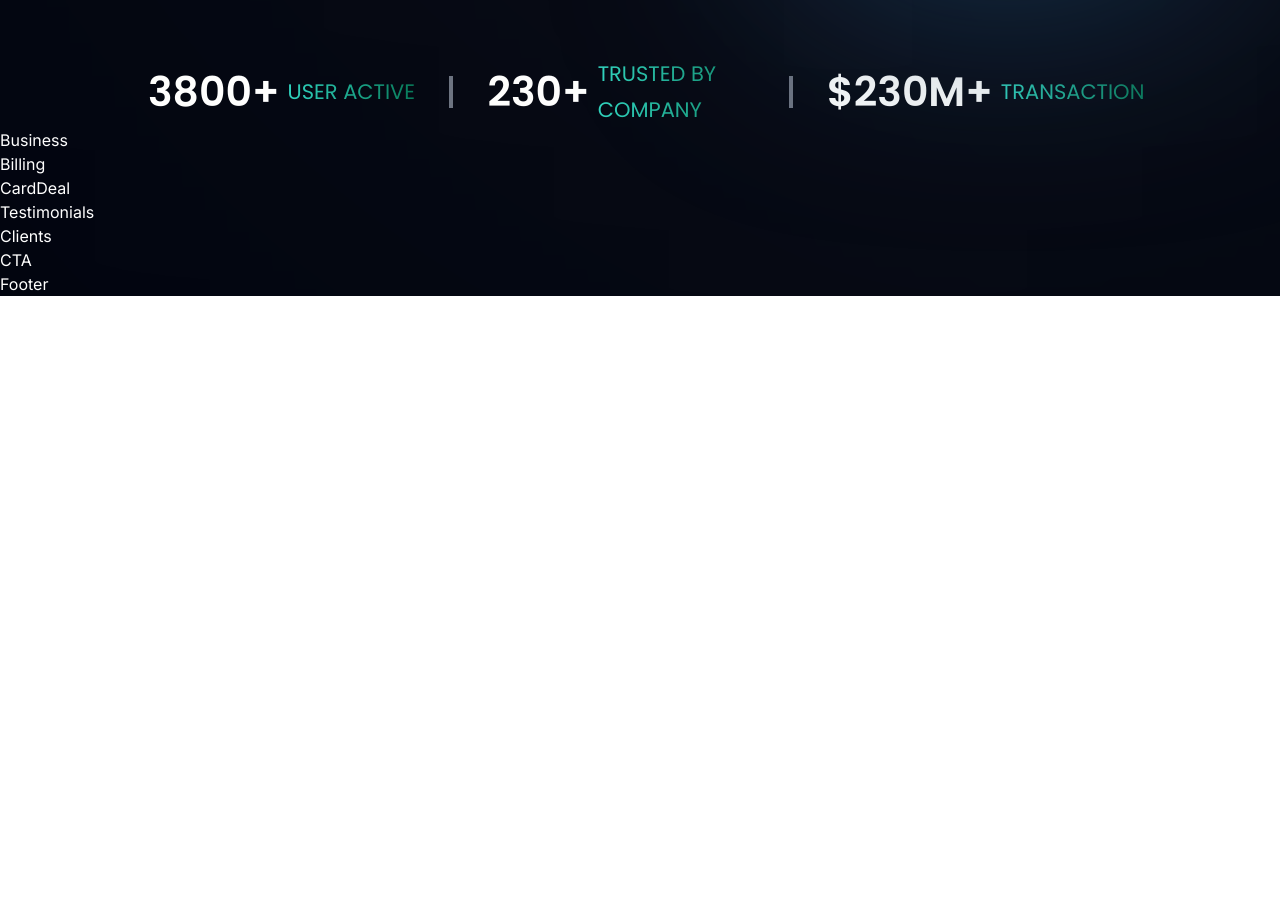
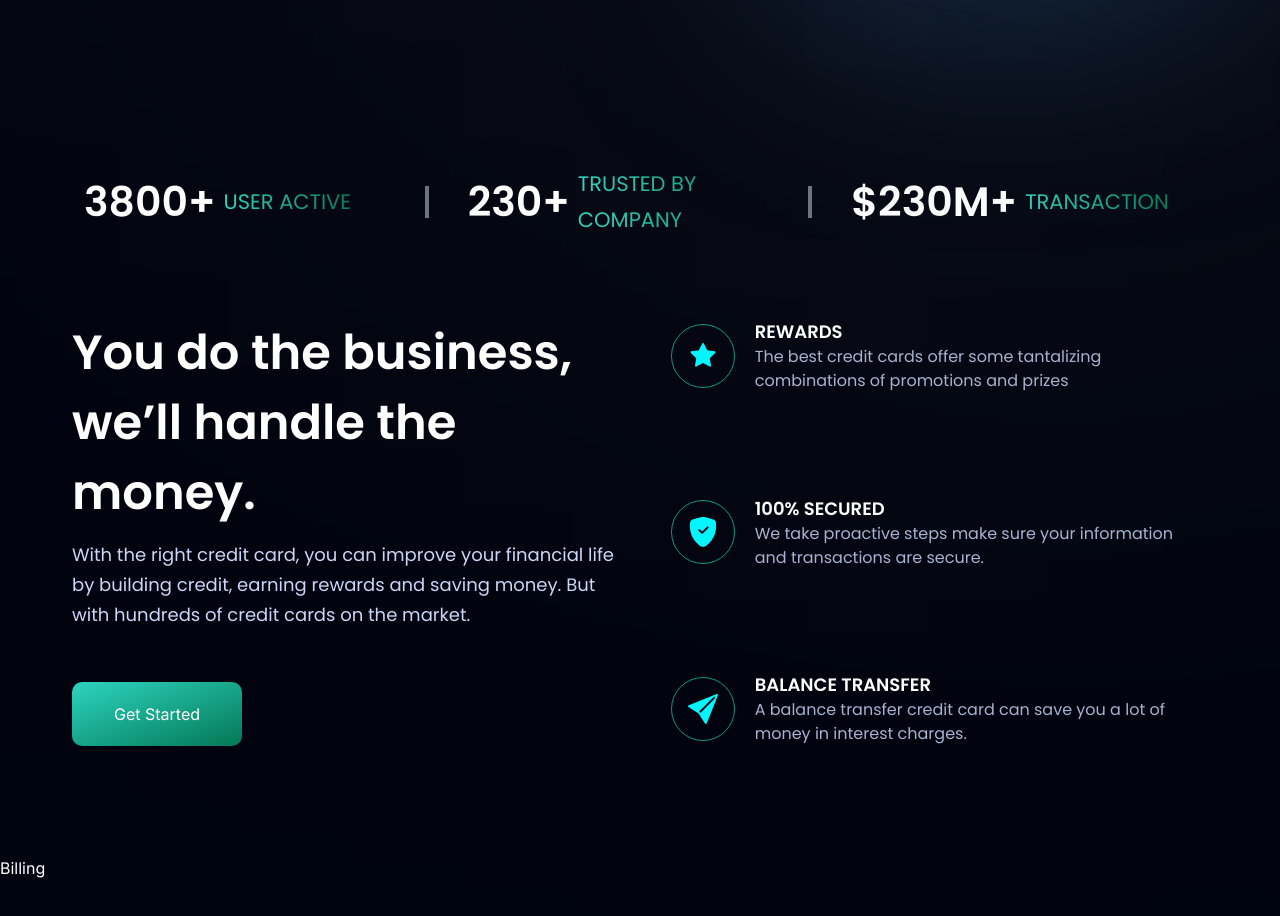
Before and after one commit to solo21-12/chapa, a Next.js app: page / in a window 1280 px wide. Shown: the part 760-1676 px from the top of the page. Before the commit the page ends 1056 px from the top, so only its background shows below. Built offline with nearby package versions, Linux system fonts and the light colour scheme.

Commit message:
business  section

```diff
--- a/app/page.tsx
+++ b/app/page.tsx
@@ -19,15 +19,17 @@ export default function Home() {
   const [toggle, setToggle] = useState<boolean>(false);
 
   return (
-    <main className=" bg-primary w-full overflow-hidden min-h-screen text-white">
+    <main className=" bg-primary w-full overflow-hidden min-h-screen text-white snap-y snap-mandatory overflow-y-auto">
       <Section
         children={<Navbar toggle={toggle} setToggle={setToggle} />}
         id="navbar"
       />
-      <div className={`${toggle ? "hidden" : " block"}`}>
+      <div className={`${toggle ? "hidden" : " block snap-y snap-mandatory"}`}>
         <Section children={<Hero />} id="hero" />
-        <Section children={<Stats />} id="stats" />
-        <Section children={<Business />} id="busines" />
+        <div className=" h-screen flex flex-col justify-center  align-middle  snap-center snap-mandatory">
+          <Section children={<Stats />} id="stats" />
+          <Section children={<Business />} id="busines" />
+        </div>
         <Section children={<Billing />} id="billing" />
         <Section children={<CardDeal />} id="carddeal" />
         <Section children={<Testimonials />} id="testimoal" />
--- a/components/Billing.tsx
+++ b/components/Billing.tsx
@@ -4,6 +4,6 @@ type Props = {}
 
 export default function Billing({}: Props) {
   return (
-    <div>Billing</div>
+    <div className=' h-screen'>Billing</div>
   )
 }
--- a/components/Business.tsx
+++ b/components/Business.tsx
@@ -1,9 +1,54 @@
-import React from 'react'
-
-type Props = {}
-
+import React from "react";
+import GetStartedCircular from "./button/GetStartedCircular";
+import { AiFillStar } from "react-icons/ai";
+import { BsShieldFillCheck, BsFillSendFill } from "react-icons/bs";
+import BusinessCard from "./card/businessCard";
+type Props = {};
+const list = [
+  {
+    icon: <AiFillStar />,
+    title: "Rewards",
+    sunTitle:
+      "The best credit cards offer some tantalizing combinations of promotions and prizes",
+  },
+  {
+    icon: <BsShieldFillCheck />,
+    title: "100% secured",
+    sunTitle:
+      "We take proactive steps make sure your information and transactions are secure.",
+  },
+  {
+    icon: <BsFillSendFill />,
+    title: "Balance Transfer",
+    sunTitle:
+      "A balance transfer credit card can save you a lot of money in interest charges.",
+  },
+];
 export default function Business({}: Props) {
   return (
-    <div>Business</div>
-  )
+    <div className=" flex md:flex-row flex-col px-2 w-[90%] mx-auto mt-20 justify-between">
+      <div className=" md:w-[48%] flex flex-col gap-3">
+        <h1 className=" font-poppins text-[28px] ss:text-[43px] md:text-[48px] font-semibold leading-[40px] md:leading-[70px]">
+          You do the business, <br />
+          we’ll handle the money.
+        </h1>
+        <p className=" font-poppins text-LightestSlate text-[14px] md:text-[18px] font-normal leading-[30px] max-w-[570px]">
+          With the right credit card, you can improve your financial life by
+          building credit, earning rewards and saving money. But with hundreds
+          of credit cards on the market.
+        </p>
+        <GetStartedCircular />
+
+      </div>
+      <div className=" md:w-[48%] mt-3 md:mt-0 flex flex-col gap-5 justify-between">
+        {list.map((item, i) => (
+          <BusinessCard
+            icon={item.icon}
+            title={item.title}
+            subTitle={item.sunTitle}
+          />
+        ))}
+      </div>
+    </div>
+  );
 }
--- a/components/Hero.tsx
+++ b/components/Hero.tsx
@@ -21,7 +21,7 @@ export default function Hero({}: Props) {
         duration: 2,
         type: "tween",
       }}
-      className={`flex md:flex-row flex-col md:justify-between ${styles.paddingY} md:w-[90%] mx-auto h-[92vh] md:px-12 px-10`}
+      className={`flex md:flex-row flex-col md:justify-between ${styles.paddingY} md:w-[90%] mx-auto h-[92vh] md:px-12 px-10 gap-5`}
     >
       <div className={` flex-col xl:px-0 lg:px-16 ${styles.flexStart} `}>
         <motion.div
--- a/components/Stats.tsx
+++ b/components/Stats.tsx
@@ -24,7 +24,7 @@ const list: List[] = [
 export default function Stats({}: Props) {
   return (
     <div>
-      <div className=" ss:mt-[100px] md:mt-0 flex w-[100%] px-5 md:w-[80%] mx-auto justify-between">
+      <div className=" ss:mt-[100px] md:mt-0 flex w-[100%] px-5 md:w-[90%] mx-auto justify-between">
         {list.map((item, i) => (
           <div
             key={i}
--- /dev/null
+++ b/components/button/GetStartedCircular.tsx
@@ -0,0 +1,11 @@
+import React from "react";
+
+type Props = {};
+
+export default function GetStartedCircular({}: Props) {
+  return (
+    <button className=" rounded-[10px] h-[45px] md:h-[64px] flex-shrink-0 w-[170px] bg-gradient-to-br from-teal-400 to-emerald-700 items-center mt-5 md:mt-10 mb-20 md:mb-0 hover:scale-105  transition-transform duration-500">
+      Get Started
+    </button>
+  );
+}
--- a/components/button/GetStartedRectangular.tsx
+++ b/components/button/GetStartedRectangular.tsx
@@ -6,7 +6,7 @@ type Props = {};
 export default function GetStartedRectangular({}: Props) {
   return (
     <div
-      className={`${styles.flexCenter}  border border-green-400 w-[50%] rounded mx-auto mt-6 py-[4px] px-[20px] cursor-pointer hover:scale-105 transition-all duration-500`}
+      className={`${styles.flexCenter}  border border-green-400 w-[50%] rounded  mx-10 mb-5 mt-6 py-[4px] px-[20px] cursor-pointer hover:scale-105 transition-all duration-500`}
       onClick={() => alert("hi")}
     >
       <div className={`${styles.flexCenter} flex-row gap-2 z-[100]`}>
--- /dev/null
+++ b/components/card/businessCard.tsx
@@ -0,0 +1,25 @@
+import React from "react";
+
+type Props = {
+  icon: React.ReactNode;
+  title: string;
+  subTitle: string;
+};
+
+export default function BusinessCard({ icon, subTitle, title }: Props) {
+  return (
+    <div className=" flex  items-center gap-5 mx-2">
+      <div className=" border border-[#09977C] w-[45px] md:w-[64px] h-[45px] md:h-[64px] rounded-[50%] items-center justify-center flex flex-col">
+        <div className=" text-[15px] md:text-[30px] text-[#00F6FF]">{icon}</div>
+      </div>
+      <div className=" flex flex-col flex-1">
+        <h4 className=" font-poppins text-[14px] md:text-[18px] uppercase font-semibold">
+          {title}
+        </h4>
+        <p className=" font-poppins text-[12px] md:text-[16px]  font-normal  text-LightSlate max-w-md">
+          {subTitle}
+        </p>
+      </div>
+    </div>
+  );
+}
```
